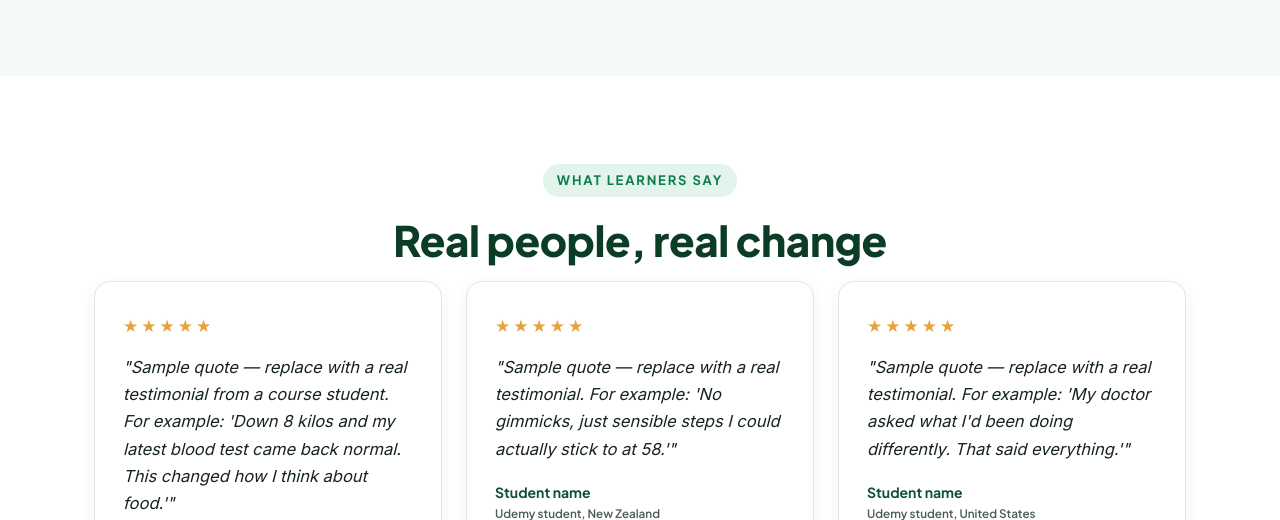
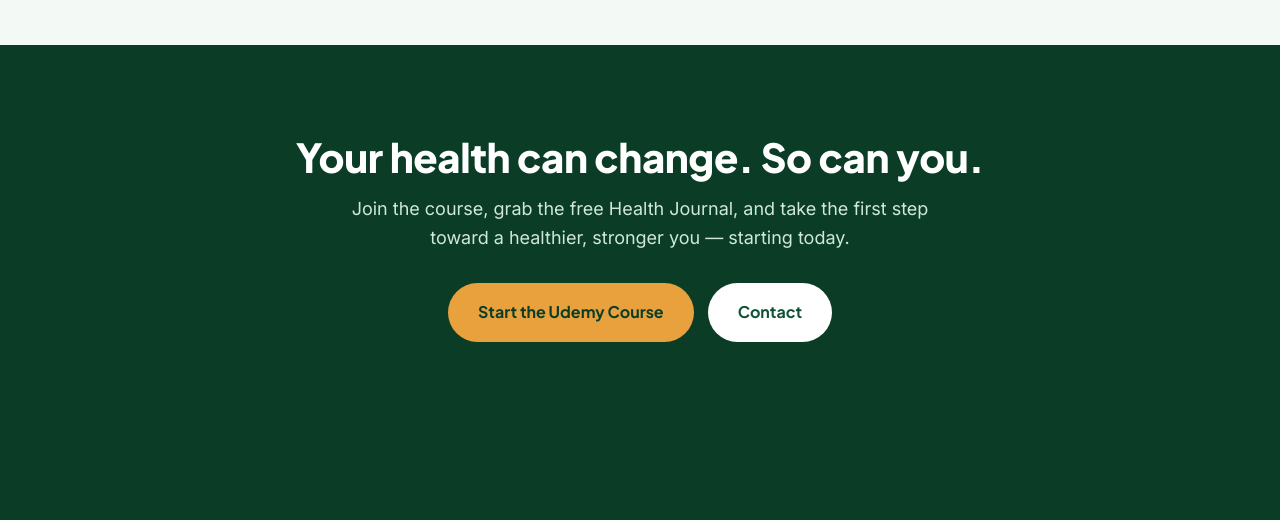
Before and after one commit to bernyp-commits/eat-healthy-fight-diabetes, a website: page index.html in a window 1280 px wide. Shown: the part 4545-5065 px from the top of the page. Drawn offline with Linux system fonts and the light colour scheme.

Commit message:
Update home video, remove testimonials

```diff
--- a/index.html
+++ b/index.html
@@ -146,10 +146,10 @@
       <div class="text-center reveal">
         <span class="eyebrow">Watch the story</span>
         <h2 class="section-title">Hear it in their own words</h2>
-        <p class="section-lead">The journey behind Eat Healthy Fight Diabetes, shared on our Facebook community.</p>
+        <p class="section-lead">The journey behind Eat Healthy Fight Diabetes, on our YouTube channel.</p>
       </div>
       <div class="embed-frame embed-16x9 reveal" style="max-width:820px; margin:0 auto;">
-        <iframe src="https://www.facebook.com/plugins/video.php?height=314&href=https%3A%2F%2Fwww.facebook.com%2Fthebernypereira%2Fvideos%2F754870082497792%2F&show_text=false&width=560&t=0" width="100%" height="100%" style="border:none;overflow:hidden" scrolling="no" frameborder="0" allowfullscreen="true" allow="autoplay; clipboard-write; encrypted-media; picture-in-picture; web-share" allowFullScreen="true"></iframe>
+        <iframe src="https://www.youtube.com/embed/U3UTyQIM_z0" title="The Eat Healthy Fight Diabetes story" allow="accelerometer; autoplay; clipboard-write; encrypted-media; gyroscope; picture-in-picture; web-share" allowfullscreen></iframe>
       </div>
     </div>
   </section>
@@ -176,34 +176,6 @@
         </div>
       </div>
       <div class="disclaimer reveal">The information on this website is general in nature and is not a substitute for advice from your doctor or other qualified health professional. Always consult your GP before making significant changes to your diet or exercise, especially if you take medication for blood sugar or blood pressure.</div>
-    </div>
-  </section>
-
-  <!-- ============ TESTIMONIALS ============ -->
-  <section>
-    <div class="container">
-      <div class="text-center reveal">
-        <span class="eyebrow">What learners say</span>
-        <h2 class="section-title">Real people, real change</h2>
-      </div>
-      <div class="grid-3">
-        <div class="card quote-card reveal">
-          <div class="stars">★★★★★</div>
-          <blockquote>"Sample quote — replace with a real testimonial from a course student. For example: 'Down 8 kilos and my latest blood test came back normal. This changed how I think about food.'"</blockquote>
-          <div class="who">Student name<small>Udemy student, Australia</small></div>
-        </div>
-        <div class="card quote-card reveal reveal-delay-1">
-          <div class="stars">★★★★★</div>
-          <blockquote>"Sample quote — replace with a real testimonial. For example: 'No gimmicks, just sensible steps I could actually stick to at 58.'"</blockquote>
-          <div class="who">Student name<small>Udemy student, New Zealand</small></div>
-        </div>
-        <div class="card quote-card reveal reveal-delay-2">
-          <div class="stars">★★★★★</div>
-          <blockquote>"Sample quote — replace with a real testimonial. For example: 'My doctor asked what I'd been doing differently. That said everything.'"</blockquote>
-          <div class="who">Student name<small>Udemy student, United States</small></div>
-        </div>
-      </div>
-      <p class="placeholder-note text-center reveal">These are placeholder quotes — send me your real student testimonials and I'll swap them in.</p>
     </div>
   </section>
 
```
